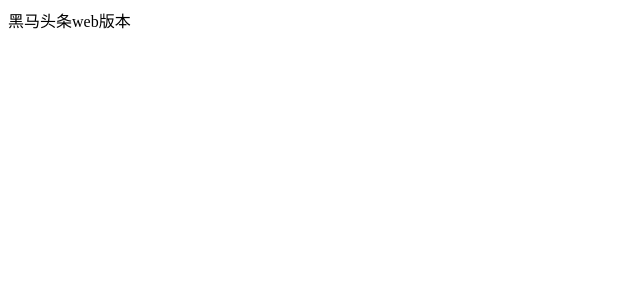
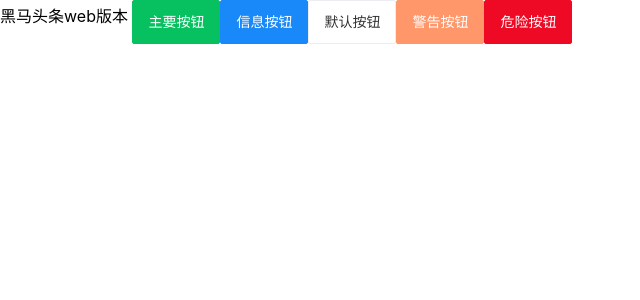
Before and after one commit to fanyouf/hmtt_web, a Vue app: page / in a window 1280 px wide. Shown: the top 300 px of the page, without its empty margins (0-640 px from the left). Built offline with nearby package versions, Linux system fonts and the light colour scheme.

Commit message:
引入vant

```diff
--- a/package.json
+++ b/package.json
@@ -9,6 +9,7 @@
   },
   "dependencies": {
     "core-js": "^3.6.5",
+    "vant": "^2.10.8",
     "vue": "^2.6.11",
     "vue-router": "^3.2.0",
     "vuex": "^3.4.0"
--- a/src/App.vue
+++ b/src/App.vue
@@ -2,6 +2,11 @@
   <div id="app">
     <div id="nav">
       黑马头条web版本
+      <van-button type="primary">主要按钮</van-button>
+      <van-button type="info">信息按钮</van-button>
+      <van-button type="default">默认按钮</van-button>
+      <van-button type="warning">警告按钮</van-button>
+      <van-button type="danger">危险按钮</van-button>
     </div>
     <router-view/>
   </div>
--- a/src/main.js
+++ b/src/main.js
@@ -2,6 +2,11 @@
 import App from './App.vue'
 import router from './router'
 import store from './store'
+
+import Vant from 'vant'
+import 'vant/lib/index.css'
+
+Vue.use(Vant)
 
 Vue.config.productionTip = false
 
```
Also changed, not shown: 1 other file (tests, documents, lock files or other folders).
